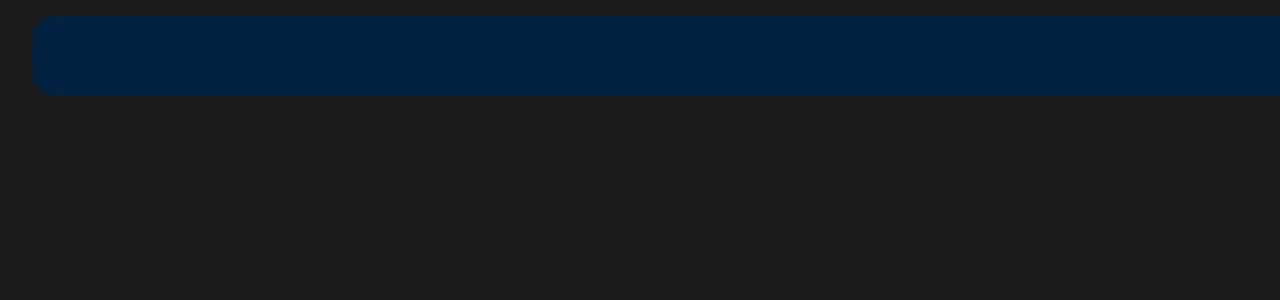
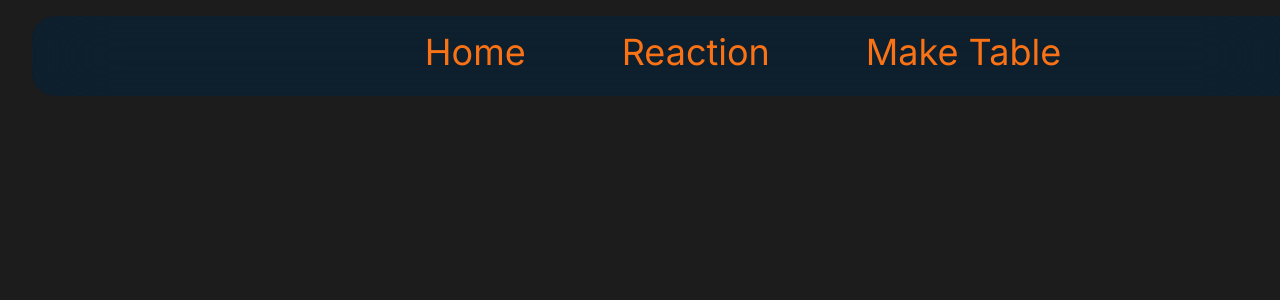
Before and after one commit to Anamay-Upreti/Modern-Periodic-Table, a Next.js app: page / in a window 1280 px wide. Shown: the top 300 px of the page. Built offline with nearby package versions, Linux system fonts and the light colour scheme.

Commit message:
added-nav

```diff
--- a/app/page.tsx
+++ b/app/page.tsx
@@ -3,8 +3,9 @@
 
 export default function Home() {
   return (
+    <>
    <Navbar/>
 
-
+   </>
   );
 }
--- a/components/Navbar.tsx
+++ b/components/Navbar.tsx
@@ -2,8 +2,13 @@
 
 const Navbar = () => {
   return (
-    <nav className="bg-[#002240] p-4  mx-4 md:mx-8 w-[1422px] h-20 rounded-3xl absolute top-4">
+    <nav className="bg-[#002240] p-4  mx-4 md:mx-8 w-[1422px] h-20 rounded-3xl absolute top-4 backdrop-blur-2xl bg-opacity-50  ">
+      <ul className='flex items-center justify-center space-x-24 font-semi-bold text-4xl'>
+        <li className=' text-orange-500 '>Home</li>
+        <li className=' text-orange-500 '>Reaction</li>
+        <li className=' text-orange-500 '>Make Table</li>
 
+      </ul>
     </nav>
   );
 };
```
